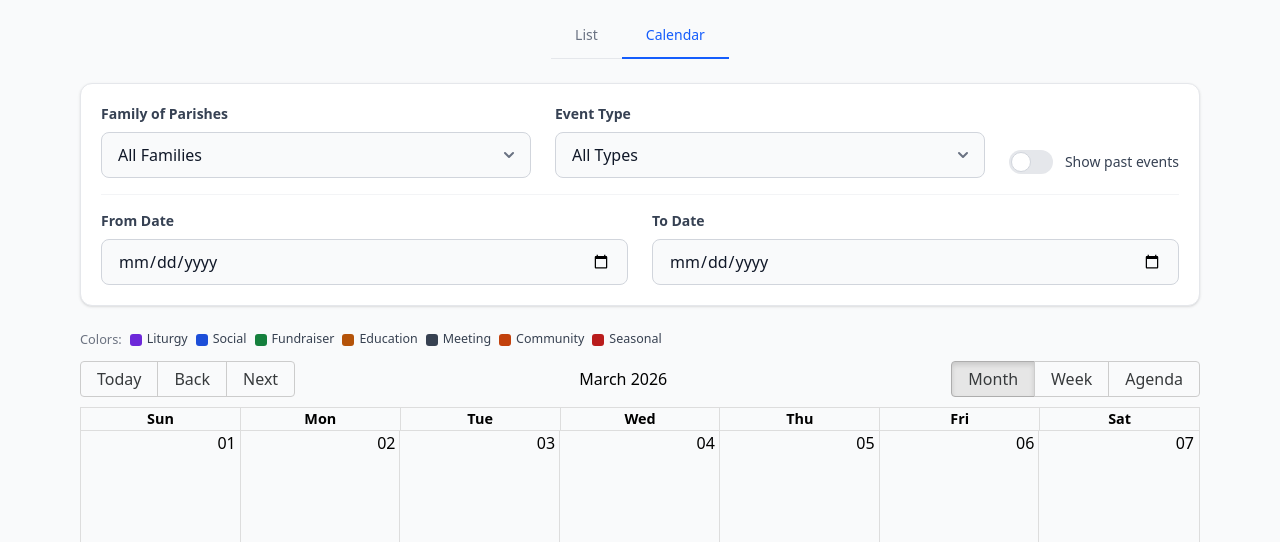
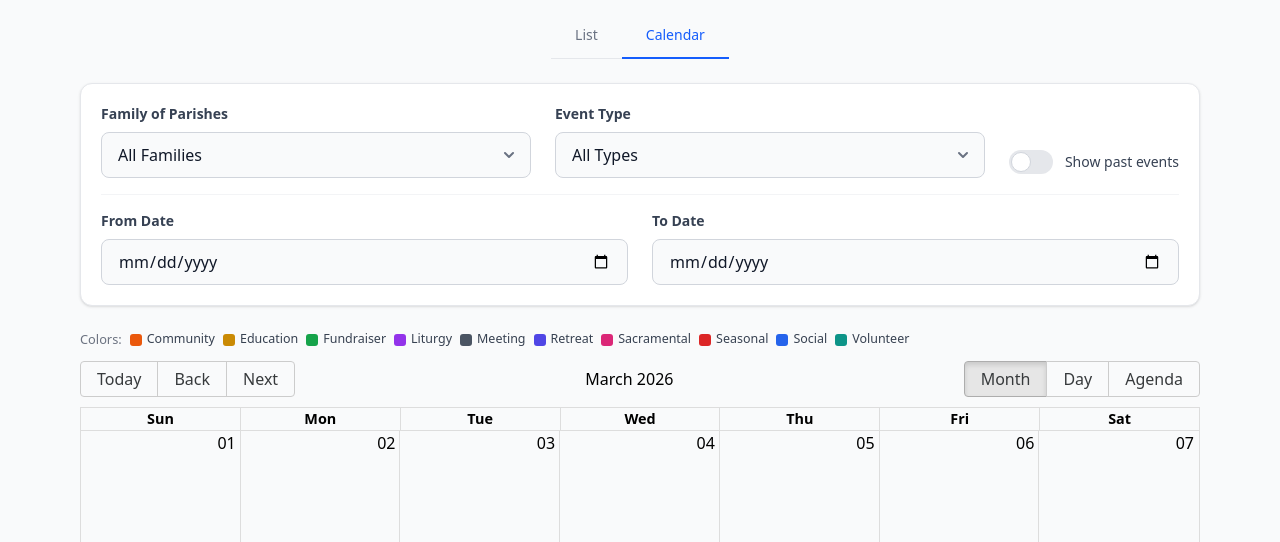
Before and after one commit to jere-mie/massfinder-we, an Astro site: page /events in a window 1280 px wide. Both pictures are taken after a click on the tab "Calendar". Shown: the part 180-722 px from the top of the page. Built offline with nearby package versions, Linux system fonts and the light colour scheme; Astro itself is replaced by a stand-in of ours.

Commit message:
Updated colors and styling, removed week view

```diff
--- a/src/components/EventsCalendarView.tsx
+++ b/src/components/EventsCalendarView.tsx
@@ -12,15 +12,18 @@ import { formatTime } from "../utils/formatting";
 
 const localizer = momentLocalizer(moment);
 
-// Hex colors matching the TAG_COLORS in EventsView (bg-*-800 tones for readability on white text)
+// Hex equivalents of the bg-*-600 Tailwind shades (middle ground between light and dark).
 export const EVENTS_TAG_COLORS: Record<string, string> = {
-  liturgy:    "#6d28d9", // purple-700
-  social:     "#1d4ed8", // blue-700
-  fundraiser: "#15803d", // green-700
-  education:  "#b45309", // amber-700
-  meeting:    "#374151", // gray-700
-  community:  "#c2410c", // orange-700
-  seasonal:   "#b91c1c", // red-700
+  community:  "#ea580c", // orange-600
+  education:  "#ca8a04", // yellow-600
+  fundraiser: "#16a34a", // green-600
+  liturgy:    "#9333ea", // purple-600
+  meeting:    "#4b5563", // gray-600
+  retreat:    "#4f46e5", // indigo-600
+  sacramental:"#db2777", // pink-600
+  seasonal:   "#dc2626", // red-600
+  social:     "#2563eb", // blue-600
+  volunteer:  "#0d9488", // teal-600
   other:      "#475569", // slate-600
 };
 
@@ -343,7 +346,7 @@ export function EventsCalendarView({ events }: Props) {
           startAccessor="start"
           endAccessor="end"
           eventPropGetter={eventStyleGetter}
-          views={["month", "week", "agenda"]}
+          views={["month", "day", "agenda"]}
           defaultView="month"
           onSelectEvent={(event) => setSelectedItem(event as EventCalendarItem)}
         />
```
